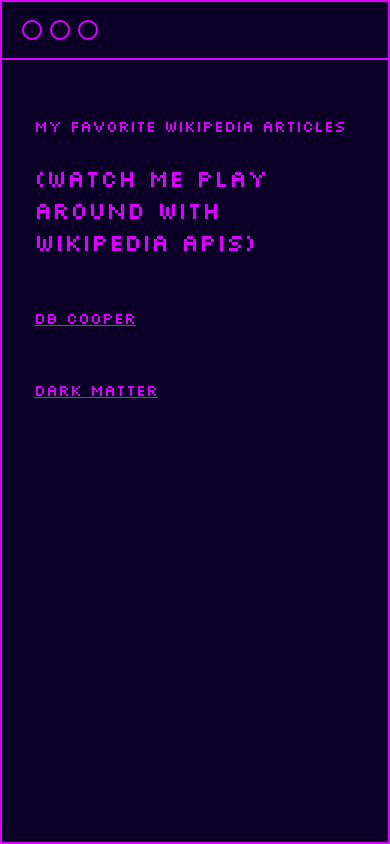
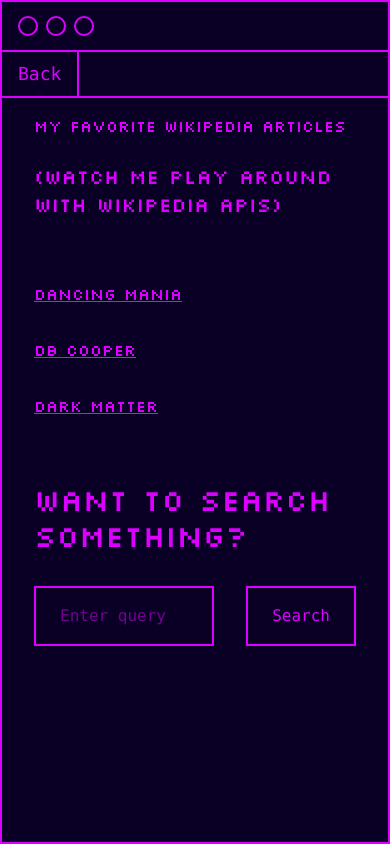
Before and after one commit to npek/im-nat, a Next.js app: page /playground/wikipedia in a window 390 px wide. Built offline with nearby package versions, Linux system fonts and the light colour scheme.

Commit message:
add wikipedia search and some cleanup

```diff
--- a/src/app/components/DisplayLabel.tsx
+++ b/src/app/components/DisplayLabel.tsx
@@ -15,9 +15,9 @@
 }: DisplayLabelProps) => {
   return (
     <label
-      className={`${className} font-silkscreen sm:text-${fontSize} text-${
+      className={`${className ?? ""} font-silkscreen text-${
         smallFontSize ?? fontSize
-      }`}
+      } sm:text-${fontSize}`}
     >
       {children}
     </label>
--- a/src/app/components/DisplayLink.tsx
+++ b/src/app/components/DisplayLink.tsx
@@ -20,7 +20,9 @@
   return (
     <Link
       href={href}
-      className={`${className} font-silkscreen decoration-3 underline sm:text-${fontSize} text-${
+      className={`${
+        className ?? ""
+      } font-silkscreen w-fit decoration-3 underline sm:text-${fontSize} text-${
         smallFontSize ?? fontSize
       }`}
     >
--- /dev/null
+++ b/src/app/components/SearchBar.tsx
@@ -0,0 +1,32 @@
+import { useState } from "react";
+
+type SearchBarProps = {
+  placeholderText: string;
+  onSubmit: (searchTerm: string) => Promise<void>;
+  disabled: boolean;
+};
+
+const SearchBar = ({ placeholderText, onSubmit, disabled }: SearchBarProps) => {
+  const [searchTerm, setSearchTerm] = useState("");
+
+  return (
+    <div className="flex flex-row w-full space-x-8">
+      <div className="w-full border-nat-pink border-2">
+        <input
+          className="w-full p-4 sm:pl-10 pl-6 text-md bg-transparent placeholder:text-nat-pink/50"
+          onChange={(e) => setSearchTerm(e.target.value)}
+          placeholder={placeholderText}
+          disabled={disabled}
+        />
+      </div>
+      <button
+        onClick={() => onSubmit(searchTerm)}
+        className="border-nat-pink border-2 sm:px-8 px-6"
+      >
+        Search
+      </button>
+    </div>
+  );
+};
+
+export default SearchBar;
--- a/src/app/components/Window.tsx
+++ b/src/app/components/Window.tsx
@@ -1,18 +1,36 @@
+"use client";
+import { useRouter } from "next/navigation";
+
 type WindowProps = {
+  hideNavigation?: Boolean;
   children: React.ReactNode;
 };
 
-const Window = ({ children }: WindowProps) => {
+const Window = ({ children, hideNavigation = false }: WindowProps) => {
+  const router = useRouter();
+
   return (
     <main className="flex min-h-screen min-w-screen max-h-screen max-w-screen overflow-y-scroll flex-col space-y-12 font-mono text-nat-pink border-2 border-nat-pink bg-dark">
-      <div className="flex flex-col p-1 fixed border-nat-pink border-b-2 w-full">
+      <div className="flex flex-col divide-y-2 divide-nat-pink pr-1 fixed border-nat-pink border-b-2 w-full">
         <div className="flex flex-row bg-dark items-center pl-4 space-x-2 h-12">
           <div className="rounded-full border-nat-pink border-2 w-5 h-5" />
           <div className="rounded-full border-nat-pink border-2 w-5 h-5" />
           <div className="rounded-full border-nat-pink border-2 w-5 h-5" />
         </div>
+        {!hideNavigation && (
+          <div className="flex flex-row divide-x-2 w-full bg-dark">
+            <button
+              onClick={() => router.push("/")}
+              className="text-lg py-2 px-4 border-r-2 border-nat-pink"
+            >
+              Back
+            </button>
+          </div>
+        )}
       </div>
-      <div className="flex flex-col sm:p-24 p-8 sm:pt-24 pt-16">{children}</div>
+      <div className="flex flex-col sm:p-24 p-8 sm:pt-24 pt-16 selection:bg-nat-pink selection:text-dark">
+        {children}
+      </div>
     </main>
   );
 };
--- a/src/app/page.tsx
+++ b/src/app/page.tsx
@@ -4,12 +4,13 @@
 
 export default function Home() {
   return (
-    <Window>
+    <Window hideNavigation={true}>
       <div className="flex flex-col space-y-8 justify-items-center">
         <DisplayLabel fontSize="4xl">Hi, I'm Natalie Pekker</DisplayLabel>
         <DisplayLabel fontSize="4xl">
           I’m a senior frontend / mobile engineer
         </DisplayLabel>
+        <DisplayLabel fontSize="4xl">I’m open to work</DisplayLabel>
         <DisplayLink fontSize="4xl" href="/resume">
           My resume
         </DisplayLink>
--- a/src/app/playground/wikipedia/[code]/page.tsx
+++ b/src/app/playground/wikipedia/[code]/page.tsx
@@ -11,15 +11,17 @@
 }
 
 export default function WikipediaArticle() {
+  const [error, setError] = useState<string | null>(null);
+
   const params = useParams();
   const articleId = params.code;
-
   const [title, setTitle] = useState<string>();
   const [sections, setSections] = useState<DocSection[]>();
 
   const fetchWiki = async () => {
     if (!articleId) {
       console.log("No document found");
+      setError("No article ID found.");
       return;
     }
     let result = await wtf.fetch(articleId);
@@ -49,17 +51,20 @@
       setSections(tempSections);
     } else {
       console.log("No document found");
+      setError("Your search returned no results.");
+      return;
     }
   };
 
   useEffect(() => {
     fetchWiki();
-  }, []);
+  });
 
   return (
     <Window>
       <div className="flex flex-col space-y-12">
         <DisplayLabel fontSize="4xl">{title}</DisplayLabel>
+        {error && <DisplayLabel fontSize="4xl">{error}</DisplayLabel>}
         {sections &&
           sections.map((sec, idx) => (
             <div key={idx} className="section flex flex-col space-y-4">
--- a/src/app/playground/wikipedia/page.tsx
+++ b/src/app/playground/wikipedia/page.tsx
@@ -1,23 +1,62 @@
+"use client";
+
 import DisplayLink from "@/app/components/DisplayLink";
 import Window from "../../components/Window";
 import DisplayLabel from "@/app/components/DisplayLabel";
+import SearchBar from "@/app/components/SearchBar";
+import { useRouter } from "next/navigation";
 
 export default function Wikipedia() {
+  const router = useRouter();
+  const handleSearch = async (searchTerm: string) => {
+    let consolidatedTerm = searchTerm.replace(/ /g, "_");
+    router.push(`/playground/wikipedia/${consolidatedTerm}`);
+  };
+
   return (
     <Window>
-      <div className="flex flex-col space-y-12">
-        <DisplayLabel className="-mb-6" fontSize="4xl">
+      <div className="flex flex-col space-y-16">
+        <div className="flex flex-col space-y-6">
+          <DisplayLabel fontSize="4xl" smallFontSize="2xl">
             My favorite Wikipedia articles
           </DisplayLabel>
-        <DisplayLabel fontSize="2xl">
+          <DisplayLabel fontSize="2xl" smallFontSize="xl">
             {"(watch me play around with Wikipedia APIs)"}
           </DisplayLabel>
-        <DisplayLink href="/playground/wikipedia/DB_Cooper" fontSize="4xl">
+        </div>
+        <div className="flex flex-col sm:space-y-12 space-y-8">
+          <DisplayLink
+            href="/playground/wikipedia/Dancing_mania"
+            fontSize="3xl"
+            smallFontSize="2xl"
+          >
+            Dancing Mania
+          </DisplayLink>
+          <DisplayLink
+            href="/playground/wikipedia/DB_Cooper"
+            fontSize="3xl"
+            smallFontSize="2xl"
+          >
             DB Cooper
           </DisplayLink>
-        <DisplayLink href="/playground/wikipedia/Dark_Matter" fontSize="4xl">
+          <DisplayLink
+            href="/playground/wikipedia/Dark_Matter"
+            fontSize="3xl"
+            smallFontSize="2xl"
+          >
             Dark Matter
           </DisplayLink>
+        </div>
+        <div className="flex flex-col space-y-8">
+          <DisplayLabel fontSize="4xl" smallFontSize="3xl">
+            Want to search something?
+          </DisplayLabel>
+          <SearchBar
+            placeholderText={"Enter query"}
+            onSubmit={handleSearch}
+            disabled={false}
+          />
+        </div>
       </div>
     </Window>
   );
--- a/src/app/resume/page.tsx
+++ b/src/app/resume/page.tsx
@@ -10,16 +10,16 @@
         <DisplayLabel fontSize="5xl" smallFontSize="4xl">
           Natalie Pekker
         </DisplayLabel>
-        <div className="flex flex-row space-x-8 font-silkscreen sm:text-3xl text-2xl underline">
-          <a href="mailto:natalie.pekker@gmail.com?subject=Hello&body=Message%20body">
-            <button className="underline">Email Me</button>
-          </a>
-          <Link href="https://www.linkedin.com/in/natalie-pekker/">
-            LinkedIn
-          </Link>
-        </div>
         <div className="flex sm:flex-row flex-col sm:space-x-20 space-x-0">
           <div className="flex flex-col min-w-fit space-y-12">
+            <div className="flex flex-col space-y-8 font-silkscreen sm:text-2xl text-xl underline">
+              <a href="mailto:natalie.pekker@gmail.com?subject=Hello&body=Message%20body">
+                <button className="underline">natalie.pekker@gmail.com</button>
+              </a>
+              <Link href="https://www.linkedin.com/in/natalie-pekker/">
+                LinkedIn
+              </Link>
+            </div>
             <div className="flex flex-col text-xl">
               <DisplayLabel className="pb-6" fontSize="3xl">
                 Education
--- a/tailwind.config.ts
+++ b/tailwind.config.ts
@@ -34,9 +34,10 @@
       animation: {
         fadeIn: 'fadeIn 1s ease-in-out forwards',
         blink: 'blink 1s infinite'
-      }
+      },
     },
   },
   plugins: [],
+  safelist: ['text-4xl', 'text-3xl'],
 }
 export default config
```
Lines whose indentation alone changed are shown as unchanged.
